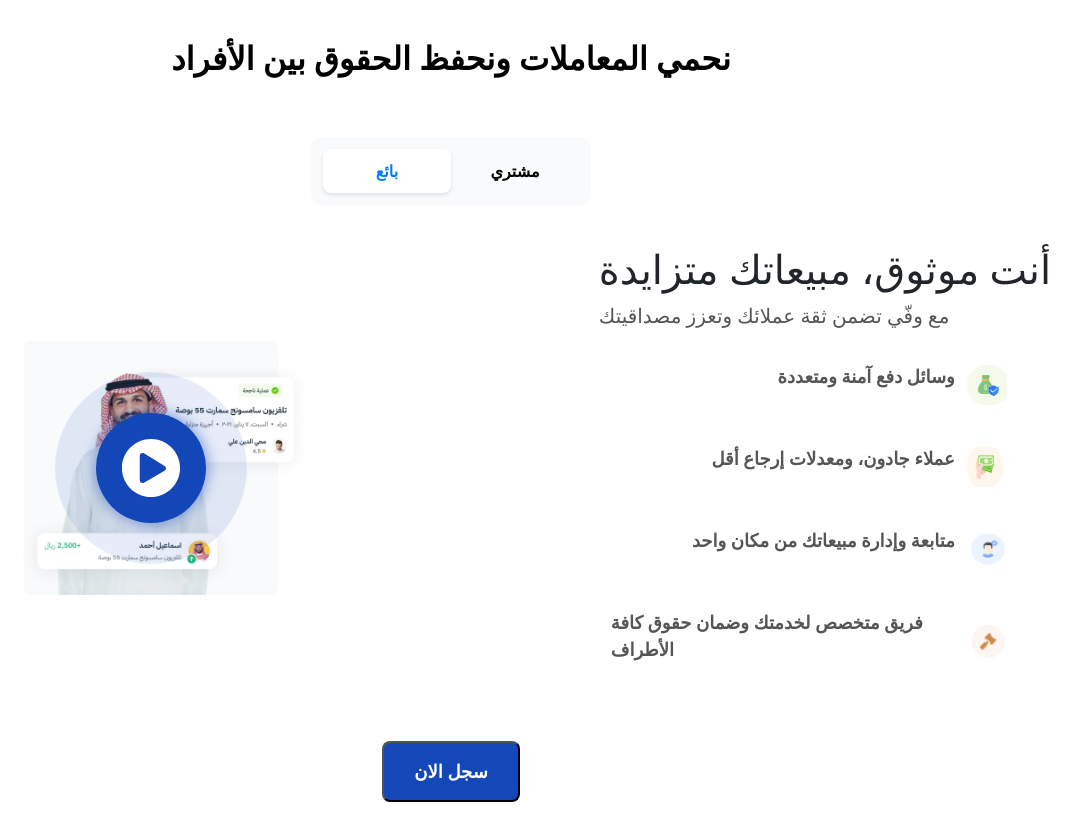
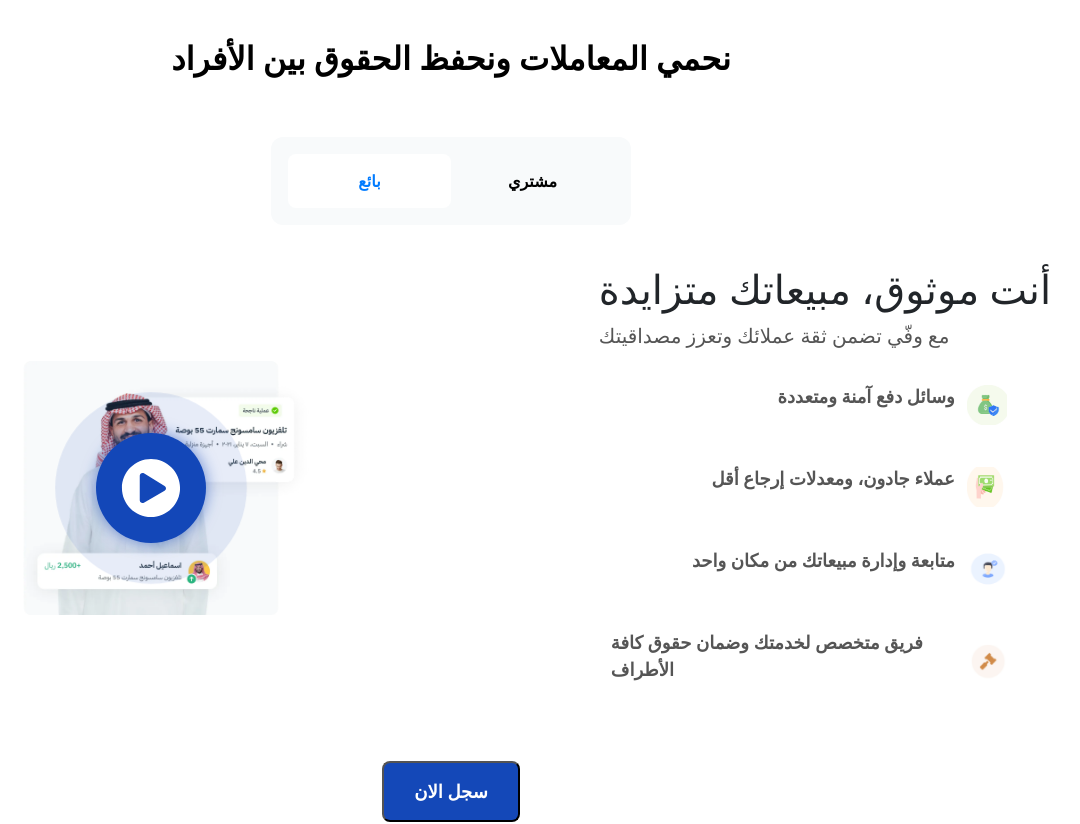
Before and after one commit to e5lamel5ayed/waffy, a React (Vite) app: page /#/ in a window 1280 px wide. Shown: the part 820-1644 px from the top of the page, without its empty margins (189-1269 px from the left). Built offline with nearby package versions, Linux system fonts and the light colour scheme.

Commit message:
some edits on home

```diff
--- a/src/Components/Business/FQA/fqa.css
+++ b/src/Components/Business/FQA/fqa.css
@@ -1,5 +1,4 @@
 .faq-section {
-    background-image: linear-gradient(35deg, rgba(206, 252, 254, 0.29), rgba(247, 246, 238, 0.31));
   padding: 2rem 0;
   border-radius: 10px;
 }
@@ -37,15 +36,18 @@ padding: 15px 0;
   color: #333;
   line-height: 1.6;
 }
+
 @media (max-width: 768px) {
-    .faq-question{
+  .faq-question {
     padding: 5px 0;
 
   }
-    .faq-item{
+
+  .faq-item {
     padding: 5px 0;
   }
-.faq-section{
+
+  .faq-section {
     width: 100% !important;
 
     /* padding: 0 10px; */
--- a/src/Sections/Section6/Sectionsix.module.css
+++ b/src/Sections/Section6/Sectionsix.module.css
@@ -38,12 +38,12 @@
   transition: 0.3s;
 }
 
-.sectionLeft {
+/* .sectionLeft {
   width: 50%;
   display: flex;
   justify-content: center;
   align-items: center;
-}
+} */
 
 .sectionImage {
   width: 60%;
--- a/src/Sections/Section6/Sictionsix.jsx
+++ b/src/Sections/Section6/Sictionsix.jsx
@@ -4,13 +4,14 @@ import group from "../../assets/Group.png";
 
 const SectionSix = () => {
   return (
-    <div className={styles.sectionSix}>
+    <div className='container pt-5'>
+      <div className="row d-flex justify-content-between">
 
-           <div className={styles.sectionLeft}>
-        <img src={group} alt="وسيط موثوق" className={styles.sectionImage} />
+        <div className='col-md-6'>
+          <img src={group} alt="وسيط موثوق" className="w-100" />
         </div>
 
-      <div className={styles.sectionRight}>
+        <div className='col-md-5 text-end d-flex flex-column justify-content-center'>
           <h2 className={styles.sectionTitle}>هــــل أنـــت وسيـــــط مــــوثـوق</h2>
           <p className={styles.sectionText}>
             فـــــــــــي أي مــــــــــــــــجــــــــــــــــــــال؟
@@ -22,6 +23,7 @@ const SectionSix = () => {
           </p>
           <button className={styles.joinButton}>انضم الآن</button>
         </div>
+      </div>
 
     </div>
   );
--- a/src/Sections/Section8/Section8.css
+++ b/src/Sections/Section8/Section8.css
@@ -1,5 +1,4 @@
 .faq-section {
-    background-image: linear-gradient(35deg, rgba(252, 252, 252, 0.973), rgba(247, 246, 238, 0.31));
   padding: 2rem 0;
   border-radius: 10px;
 }
--- a/src/Sections/Section8/Section8.jsx
+++ b/src/Sections/Section8/Section8.jsx
@@ -1,5 +1,6 @@
 import React, { useState } from "react";
 import "./Section8.css";
+import { Plus, X } from "lucide-react";
 //--------------------------------------------
 const Section8 = () => {
   const [openIndex, setOpenIndex] = useState(null);
@@ -61,12 +62,14 @@ const Section8 = () => {
 
     {
       question: "هل يمكنني استخدام خدمة وفّي خارج المملكة العربية السعودية؟",
-        answer: "خدمة وفّي متاحة حالياً داخل المملكة العربية السعودية فقط"} ,
+      answer: "خدمة وفّي متاحة حالياً داخل المملكة العربية السعودية فقط"
+    },
 
 
     {
-        question:  "ما آلية بيع المنتجات الرقمية كبطائق الشحن والتذاكر وما يشملها؟",
-        answer: "تتيح لك وفي عرض و بيع المنتجات الرقمية عبر تطبيقها وذلك بحجب الأكواد أو أرقام التذاكر وعدم مشاركتها مع الطرف الأخر الا بعد الدفع ونحن مسؤولين عن المبلغ المحجوز داخل وفي فقط وليس عن صلاحية التذكرة أو الكود"} ,
+      question: "ما آلية بيع المنتجات الرقمية كبطائق الشحن والتذاكر وما يشملها؟",
+      answer: "تتيح لك وفي عرض و بيع المنتجات الرقمية عبر تطبيقها وذلك بحجب الأكواد أو أرقام التذاكر وعدم مشاركتها مع الطرف الأخر الا بعد الدفع ونحن مسؤولين عن المبلغ المحجوز داخل وفي فقط وليس عن صلاحية التذكرة أو الكود"
+    },
 
   ];
 
@@ -75,14 +78,16 @@ const Section8 = () => {
   };
 
   return (
-    <div className="faq-section">
-    <div className=" container">
+    <div className="faq-section bg-white ">
+      <div className=" container w-75 mt-5 bg-white ">
         <h1 className="faq-title text-center mb-5">الأسئلة الشائعة</h1>
 
         {faqs.map((faq, index) => (
           <div key={index} className="faq-item">
-          <div className="faq-question" onClick={() => toggleFAQ(index)}>
-          <span className="faq-icon">{openIndex === index ? "x" : "+"}</span>
+            <div className="faq-question text-end" onClick={() => toggleFAQ(index)}>
+              <span className="faq-icon">
+                {openIndex === index ? <X size={20} /> : <Plus size={20} />}
+              </span>
               <h2 class="text-muted">{faq.question}</h2>
 
             </div>
--- a/src/Sections/Sectiontwo/section_two.css
+++ b/src/Sections/Sectiontwo/section_two.css
@@ -23,15 +23,15 @@
   justify-content: center;
   align-items: center;
   background-color: #f8fafb;
-  padding: 12px;
+  padding: 17px;
   border-radius: 12px;
-  width: 280px;
+  width: 30%;
   margin: 20px auto;
 }
 
 .tabs-container button {
   border: none;
-  padding: 10px 20px;
+  padding: 15px 25px;
   font-size: 16px;
   font-weight: bold;
   cursor: pointer;
@@ -43,7 +43,6 @@
 .tabs-container button.active {
   background-color: white;
   color: #007bff;
-  box-shadow: 0 2px 4px rgba(0, 0, 0, 0.1);
 }
 
 .tabs-container button:not(.active) {
```
Also changed, not shown: src/Components/Business/FQA/fqa.jsx (+6 -4 lines). Lines whose indentation alone changed are shown as unchanged.
